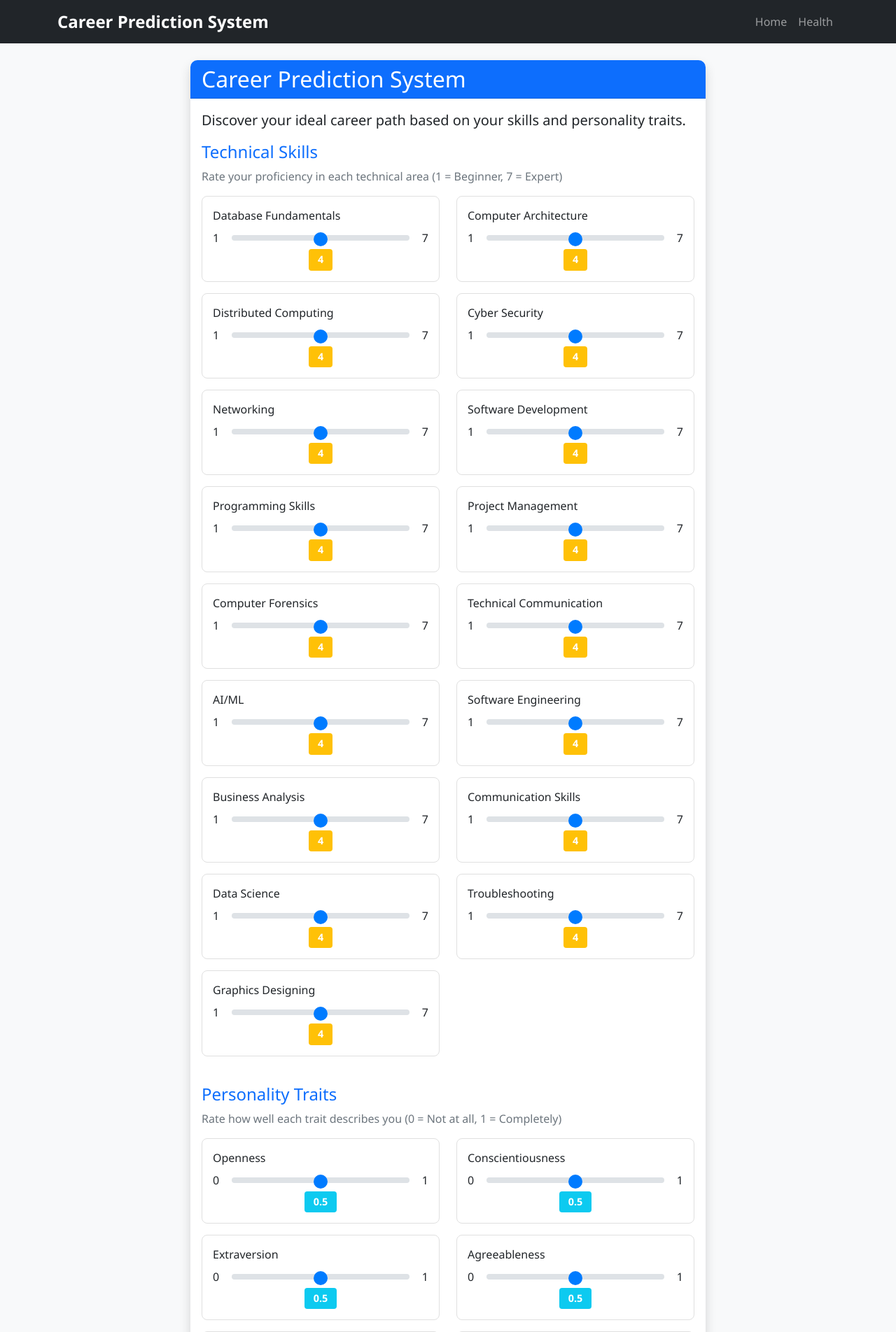
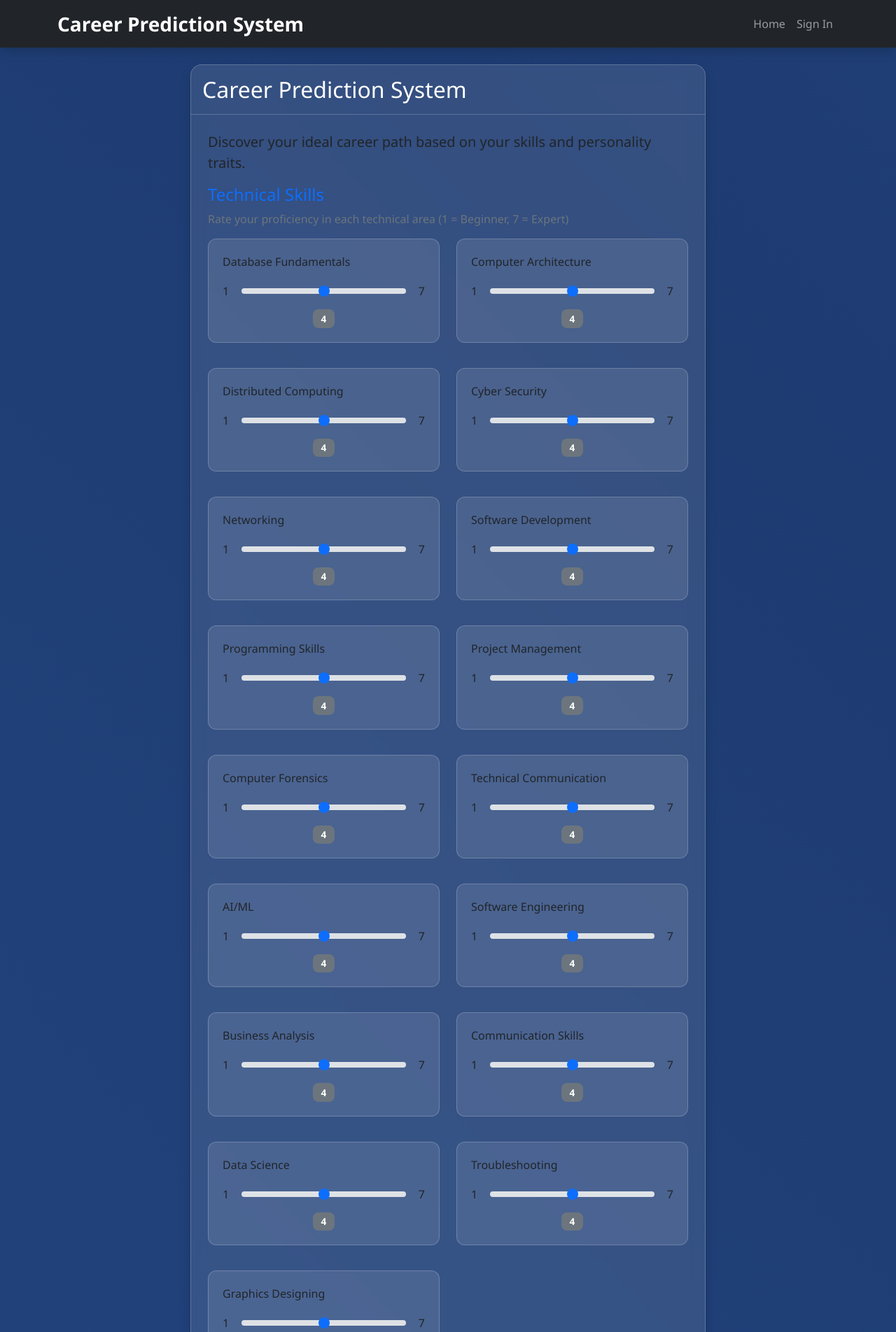
Before and after one commit to tusharchaudharryy/ML_Project_Career_Guide_Prediction_System, a Flask app: page / in a window 1280 px wide. Shown: the top 1904 px of the page at 70% size. Run offline with Flask 3, Linux system fonts and the light colour scheme.

Commit message:
New Changes

```diff
--- a/app.py
+++ b/app.py
@@ -1,5 +1,8 @@
 import os
+import sys
+sys.path.insert(0, os.path.abspath(os.path.join(os.path.dirname(__file__), '..')))
 import traceback
+
 from flask import Flask, render_template, request, jsonify, flash, redirect, url_for
 from dotenv import load_dotenv
 
@@ -12,7 +15,6 @@
     validate_model_predictions, prepare_features_from_form
 )
 from src.logging_config import setup_logging, get_logger
-
 
 # Load environment variables
 load_dotenv()
@@ -28,7 +30,6 @@
         os.makedirs(directory, exist_ok=True)
     logger.info("Required directories ensured")
 
-# Ensure directories exist
 ensure_directories()
 
 # Initialize Flask app
@@ -39,7 +40,7 @@
 # Initialize predictor
 predictor = CareerPredictor()
 
-# --- Flask 3.x-compatible model initialization ---
+# Model initialization (Flask 3.x compatible)
 try:
     if predictor.load_model():
         logger.info("Model loaded successfully during app initialization")
@@ -47,60 +48,48 @@
         logger.warning("Model could not be loaded during app initialization")
 except Exception as e:
     logger.error(f"Error during model initialization: {str(e)}")
-# --------------------------------------------------
 
 @app.route('/')
 def index():
-    """
-    Render the main prediction form
-    """
+    """Render the main prediction form."""
     try:
         logger.info("Rendering index page")
-        return render_template('index.html',
-                             technical_skills=TECHNICAL_SKILLS,
-                             personality_traits=PERSONALITY_TRAITS)
+        return render_template(
+            'index.html',
+            technical_skills=TECHNICAL_SKILLS,
+            personality_traits=PERSONALITY_TRAITS
+        )
     except Exception as e:
         logger.error(f"Error rendering index page: {str(e)}")
         return render_template('error.html', error="Page could not be loaded"), 500
 
 @app.route('/predict', methods=['POST'])
 def predict():
-    """
-    Handle prediction requests
-    """
+    """Handle prediction requests from the web form."""
     try:
         logger.info("Prediction request received")
-
-        # Get and sanitize form data
         form_data = sanitize_form_data(request.form.to_dict())
         logger.debug(f"Form data received: {len(form_data)} fields")
 
-        # Validate input
         is_valid, validation_message = validate_input(form_data)
         if not is_valid:
             logger.warning(f"Validation failed: {validation_message}")
             flash(f'Validation Error: {validation_message}', 'error')
             return redirect(url_for('index'))
 
-        # Prepare features
         features = prepare_features_from_form(form_data)
         logger.info(f"Features prepared: {len(features)} features")
 
-        # Make prediction
         prediction_result = predictor.predict(features)
-
-        # Validate prediction result
         validate_model_predictions(prediction_result)
-
-        # Format results for display
         formatted_result = format_predictions(prediction_result)
 
         logger.info(f"Prediction successful: {formatted_result['primary_career']}")
-
-        return render_template('result.html',
-                             prediction=formatted_result,
-                             form_data=form_data)
-
+        return render_template(
+            'result.html',
+            prediction=formatted_result,
+            form_data=form_data
+        )
     except Exception as e:
         logger.error(f"Prediction error: {str(e)}")
         logger.error(traceback.format_exc())
@@ -109,52 +98,35 @@
 
 @app.route('/api/predict', methods=['POST'])
 def api_predict():
-    """
-    API endpoint for prediction requests
-    """
+    """API endpoint for prediction requests."""
     try:
         logger.info("API prediction request received")
-
-        # Get JSON data
         if not request.is_json:
             return jsonify({'error': 'Content-Type must be application/json'}), 400
 
         data = request.get_json()
-
-        # Validate JSON structure
         if not isinstance(data, dict):
             return jsonify({'error': 'Invalid JSON format'}), 400
 
-        # Sanitize data
         sanitized_data = sanitize_form_data(data)
-
-        # Validate input
         is_valid, validation_message = validate_input(sanitized_data)
         if not is_valid:
             logger.warning(f"API validation failed: {validation_message}")
             return jsonify({'error': validation_message}), 400
 
-        # Prepare features
         features = prepare_features_from_form(sanitized_data)
-
-        # Make prediction
         prediction_result = predictor.predict(features)
-
-        # Validate prediction result
         validate_model_predictions(prediction_result)
-
-        # Format results
         formatted_result = format_predictions(prediction_result)
 
         logger.info(f"API prediction successful: {formatted_result['primary_career']}")
-
         return jsonify({
             'success': True,
             'prediction': formatted_result
         })
-
     except Exception as e:
         logger.error(f"API prediction error: {str(e)}")
+        logger.error(traceback.format_exc())
         return jsonify({
             'success': False,
             'error': str(e)
@@ -162,15 +134,13 @@
 
 @app.route('/health')
 def health_check():
-    """
-    Health check endpoint
-    """
+    """Health check endpoint."""
     try:
         model_info = predictor.get_model_info()
         return jsonify({
             'status': 'healthy',
-            'model_status': model_info['status'],
-            'timestamp': predictor.get_model_info().get('timestamp', 'unknown')
+            'model_status': model_info.get('status', 'unknown'),
+            'timestamp': model_info.get('timestamp', 'unknown')
         })
     except Exception as e:
         logger.error(f"Health check failed: {str(e)}")
@@ -181,9 +151,7 @@
 
 @app.route('/model-info')
 def model_info():
-    """
-    Get model information
-    """
+    """Get model information."""
     try:
         info = predictor.get_model_info()
         return jsonify(info)
@@ -193,16 +161,16 @@
 
 @app.errorhandler(404)
 def not_found(error):
-    """Handle 404 errors"""
+    """Handle 404 errors."""
     logger.warning(f"404 error: {request.url}")
     return render_template('error.html', error="Page not found"), 404
 
 @app.errorhandler(500)
 def internal_error(error):
-    """Handle 500 errors"""
+    """Handle 500 errors."""
     logger.error(f"500 error: {str(error)}")
     return render_template('error.html', error="Internal server error"), 500
 
 if __name__ == '__main__':
     logger.info("Starting Career Prediction System")
-    app.run(debug=DEBUG, host='0.0.0.0', port=5000)
+    app.run(debug=DEBUG, host='0.0.0.0', port=3000)
--- a/src/data_preprocessing.py
+++ b/src/data_preprocessing.py
@@ -7,6 +7,8 @@
 from sklearn.preprocessing import StandardScaler, LabelEncoder
 from sklearn.impute import SimpleImputer
 import os
+import sys
+sys.path.insert(0, os.path.abspath(os.path.join(os.path.dirname(__file__), '..')))
 
 from src.config import MODEL_PATH, TECHNICAL_SKILLS, PERSONALITY_TRAITS, CAREER_CATEGORIES, DATA_PATH
 
--- a/src/model_training.py
+++ b/src/model_training.py
@@ -10,6 +10,8 @@
 from sklearn.metrics import classification_report, confusion_matrix
 import joblib
 import os
+import sys
+sys.path.insert(0, os.path.abspath(os.path.join(os.path.dirname(__file__), '..')))
 
 from src.config import TECHNICAL_SKILLS, PERSONALITY_TRAITS, CAREER_CATEGORIES, MODEL_PATH
 from src.logging_config import get_logger
--- a/src/utils.py
+++ b/src/utils.py
@@ -1,6 +1,9 @@
 """
 Utility functions for the Career Prediction System
 """
+import os
+import sys
+sys.path.insert(0, os.path.abspath(os.path.join(os.path.dirname(__file__), '..')))
 
 import re
 from typing import Dict, List, Tuple, Any
--- a/static/css/style.css
+++ b/static/css/style.css
@@ -1,119 +1,199 @@
-/* Career Prediction System Styles */
+:root {
+    /* Color Palette */
+    --color-bg-light: #f8f9fa;
+    --color-bg-dark: #121212;
+    --color-card-bg: rgba(255, 255, 255, 0.1);
+    --color-card-border: rgba(255, 255, 255, 0.2);
+    --color-accent: #00d1ff;
+    --color-primary: #1e90ff;
+    --color-success: #28a745;
+    --color-text-light: #ffffff;
+    --color-text-dark: #212529;
+    --transition-fast: 0.3s ease;
+}
+
+/* Dark / Light Mode based on user preference */
+@media (prefers-color-scheme: dark) {
+    body {
+        background: #000;
+        color: var(--color-text-light);
+    }
+}
+@media (prefers-color-scheme: light) {
+    body {
+        background: var(--color-bg-light);
+        color: var(--color-text-dark);
+    }
+}
 
 body {
     font-family: 'Segoe UI', Tahoma, Geneva, Verdana, sans-serif;
-    background-color: #f8f9fa;
+    margin: 0;
+    padding: 0;
+    min-height: 100vh;
+    display: flex;
+    flex-direction: column;
+    animation: gradient-bg 15s infinite;
+    background: linear-gradient(45deg, #1e3c72, #2a5298, #1e3c72, #2a5298);
+    background-size: 600% 600%;
+    transition: background var(--transition-fast);
 }
 
+/* Moving Gradient Background */
+@keyframes gradient-bg {
+    0% { background-position: 0% 50%; }
+    50% { background-position: 100% 50%; }
+    100% { background-position: 0% 50%; }
+}
+
+/* Glassmorphic Card Style */
 .card {
-    border: none;
-    border-radius: 10px;
+    background: var(--color-card-bg);
+    border: 1px solid var(--color-card-border);
+    backdrop-filter: blur(10px);
+    border-radius: 16px;
+    box-shadow: 0 8px 32px rgba(0, 0, 0, 0.37);
+    transition: transform var(--transition-fast), box-shadow var(--transition-fast);
+    overflow: hidden;
+}
+
+.card:hover {
+    transform: translateY(-8px);
+    box-shadow: 0 16px 48px rgba(0, 0, 0, 0.5);
 }
 
 .card-header {
-    border-radius: 10px 10px 0 0 !important;
+    background: transparent !important;
+    border-bottom: 1px solid var(--color-card-border) !important;
+    padding: 1rem;
+    font-weight: bold;
+    font-size: 1.25rem;
+}
+
+.card-body {
+    padding: 1.5rem;
 }
 
 .skill-group, .trait-group {
-    background-color: #ffffff;
-    padding: 15px;
-    border-radius: 8px;
-    border: 1px solid #e0e0e0;
+    background: var(--color-card-bg);
+    padding: 20px;
+    border: 1px solid var(--color-card-border);
+    border-radius: 12px;
+    margin-bottom: 20px;
 }
 
 .form-range {
-    margin: 0 10px;
+    width: calc(100% - 20px);
+    margin: 10px;
 }
 
-.form-range::-webkit-slider-thumb {
-    background: #007bff;
+.form-range::-webkit-slider-thumb,
+.form-range::-moz-range-thumb {
+    background: var(--color-accent);
     border-radius: 50%;
-    width: 20px;
-    height: 20px;
+    width: 24px;
+    height: 24px;
+    cursor: pointer;
+    transition: transform var(--transition-fast);
 }
 
-.form-range::-moz-range-thumb {
-    background: #007bff;
-    border-radius: 50%;
-    width: 20px;
-    height: 20px;
-    border: none;
+.form-range::-webkit-slider-thumb:hover,
+.form-range::-moz-range-thumb:hover {
+    transform: scale(1.2);
 }
 
 .badge {
-    font-size: 0.9rem;
-    padding: 0.5rem 0.8rem;
+    font-size: 0.85rem;
+    padding: 0.4rem 0.7rem;
+    background: var(--color-primary);
+    color: #fff;
+    border-radius: 0.5rem;
 }
 
 .progress {
-    height: 8px;
-    border-radius: 4px;
+    height: 10px;
+    border-radius: 5px;
+    overflow: hidden;
+    background: rgba(255, 255, 255, 0.1);
 }
 
 .progress-bar {
-    background: linear-gradient(45deg, #007bff, #28a745);
-    border-radius: 4px;
+    background: linear-gradient(45deg, var(--color-primary), var(--color-success));
+    border-radius: 5px;
 }
 
 .alert-success {
-    background: linear-gradient(135deg, #d4edda, #c3e6cb);
-    border: 1px solid #b3d4fc;
+    background: linear-gradient(135deg, #2f855a, #38a169);
+    color: #e6fffa;
+    border: none;
+    border-radius: 8px;
 }
 
 .btn-primary {
-    background: linear-gradient(45deg, #007bff, #0056b3);
+    background: var(--color-primary);
     border: none;
-    transition: all 0.3s ease;
+    border-radius: 8px;
+    padding: 0.8rem 1.5rem;
+    font-size: 1rem;
+    transition: background var(--transition-fast), transform var(--transition-fast), box-shadow var(--transition-fast);
 }
 
 .btn-primary:hover {
-    background: linear-gradient(45deg, #0056b3, #004085);
-    transform: translateY(-2px);
-    box-shadow: 0 4px 8px rgba(0,0,0,0.2);
+    background: var(--color-success);
+    transform: translateY(-3px);
+    box-shadow: 0 8px 16px rgba(0, 0, 0, 0.3);
+}
+
+.navbar {
+    background: rgba(255, 255, 255, 0.05);
+    backdrop-filter: blur(10px);
+    box-shadow: 0 4px 16px rgba(0, 0, 0, 0.2);
 }
 
 .navbar-brand {
-    font-weight: bold;
-    font-size: 1.5rem;
+    font-weight: 700;
+    font-size: 1.75rem;
+    color: var(--color-text-light) !important;
 }
 
 footer {
+    padding: 1rem;
+    text-align: center;
+    font-size: 0.9rem;
+    color: rgba(255, 255, 255, 0.6);
     margin-top: auto;
 }
 
 /* Responsive Design */
 @media (max-width: 768px) {
     .skill-group, .trait-group {
-        margin-bottom: 10px;
-    }
-
-    .card-body {
         padding: 15px;
     }
-
+    .card-body {
+        padding: 1rem;
+    }
     .btn-lg {
-        padding: 12px 20px;
+        padding: 1rem 1.8rem;
         font-size: 1.1rem;
     }
 }
 
-/* Animation for loading */
+/* Loading Animation */
 @keyframes pulse {
     0% { opacity: 1; }
-    50% { opacity: 0.5; }
+    50% { opacity: 0.6; }
     100% { opacity: 1; }
 }
 
 .loading {
-    animation: pulse 1.5s ease-in-out infinite;
+    animation: pulse 1.2s ease-in-out infinite;
 }
 
-/* Print styles */
+/* Print Styles */
 @media print {
     .btn, .navbar, footer {
         display: none !important;
     }
-
     .card {
         box-shadow: none !important;
         border: 1px solid #000 !important;
--- a/static/js/script.js
+++ b/static/js/script.js
@@ -1,231 +1,126 @@
-/**
- * Career Prediction System JavaScript
- */
-
-// Initialize when DOM is loaded
-document.addEventListener('DOMContentLoaded', function() {
-    initializeSliders();
-    initializeForm();
+document.addEventListener('DOMContentLoaded', () => {
+  initSliders();
+  initForm();
+  initThemeToggle();
 });
 
 /**
- * Initialize all range sliders
+ * Initialize range sliders with live values
  */
-function initializeSliders() {
-    const sliders = document.querySelectorAll('input[type="range"]');
-    sliders.forEach(slider => {
-        // Set initial display value
-        updateSliderValue(slider.id, slider.value);
-
-        // Add event listener for changes
-        slider.addEventListener('input', function() {
-            updateSliderValue(this.id, this.value);
-        });
-    });
+function initSliders() {
+  document.querySelectorAll('input[type="range"]').forEach(slider => {
+    renderSliderValue(slider);
+    slider.addEventListener('input', () => renderSliderValue(slider));
+  });
 }
 
 /**
- * Update slider value display
- * @param {string} skillKey - The skill key identifier
- * @param {string} value - The slider value
+ * Render slider value and style badge using CSS variables
  */
-function updateSliderValue(skillKey, value) {
-    const valueElement = document.getElementById(skillKey + '_value');
-    if (valueElement) {
-        valueElement.textContent = value;
-
-        // Update badge color based on value
-        updateBadgeColor(valueElement, value, skillKey);
-    }
+function renderSliderValue(slider) {
+  const display = document.getElementById(`${slider.id}_value`);
+  if (!display) return;
+  const val = parseFloat(slider.value);
+  display.textContent = slider.value;
+  styleBadge(display, val, slider.dataset.trait);
 }
 
 /**
- * Update badge color based on value
- * @param {Element} element - The badge element
- * @param {string} value - The value
- * @param {string} skillKey - The skill key
+ * Style badge based on value ranges using CSS variables
  */
-function updateBadgeColor(element, value, skillKey) {
-    // Remove existing color classes
-    element.className = 'badge';
+function styleBadge(el, value, trait) {
+  // Reset inline styles
+  el.style.background = '';
+  el.style.color = 'var(--color-text-light)';
 
-    // Determine if this is a technical skill (1-7) or personality trait (0-1)
-    const isTechnicalSkill = parseFloat(value) > 1;
+  // Determine thresholds from data attributes or defaults
+  const thresholds = trait === 'tech'
+    ? [2, 4, 6]  // technical: low, medium, high
+    : [0.3, 0.6]; // traits: low, medium
 
-    if (isTechnicalSkill) {
-        // Technical skills (1-7 scale)
-        const numValue = parseInt(value);
-        if (numValue <= 2) {
-            element.classList.add('bg-danger');
-        } else if (numValue <= 4) {
-            element.classList.add('bg-warning');
-        } else if (numValue <= 6) {
-            element.classList.add('bg-info');
-        } else {
-            element.classList.add('bg-success');
-        }
-    } else {
-        // Personality traits (0-1 scale)
-        const numValue = parseFloat(value);
-        if (numValue <= 0.3) {
-            element.classList.add('bg-secondary');
-        } else if (numValue <= 0.6) {
-            element.classList.add('bg-info');
-        } else {
-            element.classList.add('bg-success');
-        }
-    }
+  if (trait === 'tech') {
+    if (value <= thresholds[0]) el.style.background = 'var(--color-warning)';
+    else if (value <= thresholds[1]) el.style.background = 'var(--color-accent)';
+    else if (value <= thresholds[2]) el.style.background = 'var(--color-primary)';
+    else el.style.background = 'var(--color-success)';
+  } else {
+    if (value <= thresholds[0]) el.style.background = 'rgba(255,255,255,0.2)';
+    else if (value <= thresholds[1]) el.style.background = 'var(--color-accent)';
+    else el.style.background = 'var(--color-success)';
+  }
 }
 
 /**
- * Initialize form handling
+ * Initialize form submission with spinner and validation
  */
-function initializeForm() {
-    const form = document.getElementById('predictionForm');
-    if (form) {
-        form.addEventListener('submit', handleFormSubmit);
+function initForm() {
+  const form = document.getElementById('predictionForm');
+  if (!form) return;
+  form.addEventListener('submit', e => {
+    const btn = document.getElementById('predictButton');
+    const spinner = document.getElementById('loadingSpinner');
+    if (btn && spinner) {
+      btn.disabled = true;
+      spinner.classList.remove('d-none');
+      btn.textContent = 'Predicting...';
+      if (!validateForm()) {
+        e.preventDefault();
+        resetButton(btn, spinner);
+      }
     }
+  });
 }
 
 /**
- * Handle form submission
- * @param {Event} event - The form submit event
+ * Validate required inputs
  */
-function handleFormSubmit(event) {
-    const button = document.getElementById('predictButton');
-    const spinner = document.getElementById('loadingSpinner');
-
-    if (button && spinner) {
-        // Show loading state
-        button.disabled = true;
-        spinner.classList.remove('d-none');
-        button.innerHTML = '<span class="spinner-border spinner-border-sm me-2"></span>Predicting...';
-
-        // Validate form before submission
-        if (!validateForm()) {
-            event.preventDefault();
-            resetButton(button);
-            return false;
-        }
-    }
-
-    return true;
+function validateForm() {
+  let valid = true;
+  document.querySelectorAll('input[required]').forEach(input => {
+    if (!input.value.trim()) {
+      input.classList.add('is-invalid');
+      valid = false;
+    } else input.classList.remove('is-invalid');
+  });
+  if (!valid) showAlert('Fill all required fields!', 'error');
+  return valid;
 }
 
 /**
- * Validate form inputs
- * @returns {boolean} - True if form is valid
+ * Reset submit button state
  */
-function validateForm() {
-    const requiredFields = document.querySelectorAll('input[required]');
-    let isValid = true;
-
-    requiredFields.forEach(field => {
-        if (!field.value || field.value.trim() === '') {
-            isValid = false;
-            field.classList.add('is-invalid');
-        } else {
-            field.classList.remove('is-invalid');
-        }
-    });
-
-    if (!isValid) {
-        showAlert('Please fill in all required fields.', 'error');
-    }
-
-    return isValid;
+function resetButton(btn, spinner) {
+  btn.disabled = false;
+  btn.textContent = 'Predict My Career';
+  spinner.classList.add('d-none');
 }
 
 /**
- * Reset button to original state
- * @param {Element} button - The button element
+ * Display alert messages dynamically
  */
-function resetButton(button) {
-    button.disabled = false;
-    button.innerHTML = 'Predict My Career';
-
-    const spinner = document.getElementById('loadingSpinner');
-    if (spinner) {
-        spinner.classList.add('d-none');
-    }
+function showAlert(msg, type='info') {
+  const wrapper = document.createElement('div');
+  wrapper.className = `alert alert-${type==='error'?'danger':type} show`;
+  wrapper.textContent = msg;
+  const container = document.querySelector('.container');
+  container.insertBefore(wrapper, container.firstChild);
+  setTimeout(() => wrapper.remove(), 5000);
 }
 
 /**
- * Show alert message
- * @param {string} message - The message to show
- * @param {string} type - The alert type (success, error, warning, info)
+ * Smooth scroll utility
  */
-function showAlert(message, type = 'info') {
-    const alertDiv = document.createElement('div');
-    alertDiv.className = `alert alert-${type === 'error' ? 'danger' : type} alert-dismissible fade show`;
-    alertDiv.innerHTML = `
-        ${message}
-        <button type="button" class="btn-close" data-bs-dismiss="alert"></button>
-    `;
-
-    // Insert at the top of the container
-    const container = document.querySelector('.container');
-    if (container) {
-        container.insertBefore(alertDiv, container.firstChild);
-    }
-
-    // Auto-dismiss after 5 seconds
-    setTimeout(() => {
-        alertDiv.remove();
-    }, 5000);
+function smoothScrollTo(id) {
+  document.getElementById(id)?.scrollIntoView({ behavior: 'smooth' });
 }
 
 /**
- * API call for predictions (for future use)
- * @param {Object} formData - The form data
- * @returns {Promise} - The API response
+ * Theme toggle (light/dark) button initializer
  */
-async function makePredictionAPI(formData) {
-    try {
-        const response = await fetch('/api/predict', {
-            method: 'POST',
-            headers: {
-                'Content-Type': 'application/json',
-            },
-            body: JSON.stringify(formData)
-        });
-
-        const data = await response.json();
-
-        if (!response.ok) {
-            throw new Error(data.error || 'Prediction failed');
-        }
-
-        return data;
-    } catch (error) {
-        console.error('API Error:', error);
-        throw error;
-    }
+function initThemeToggle() {
+  const toggle = document.getElementById('themeToggle');
+  if (!toggle) return;
+  toggle.addEventListener('click', () => {
+    document.body.classList.toggle('light-mode');
+  });
 }
-
-/**
- * Format form data for API submission
- * @param {FormData} formData - The form data
- * @returns {Object} - Formatted data object
- */
-function formatFormDataForAPI(formData) {
-    const data = {};
-    for (let [key, value] of formData.entries()) {
-        data[key] = value;
-    }
-    return data;
-}
-
-/**
- * Smooth scroll to element
- * @param {string} elementId - The element ID to scroll to
- */
-function smoothScrollTo(elementId) {
-    const element = document.getElementById(elementId);
-    if (element) {
-        element.scrollIntoView({
-            behavior: 'smooth',
-            block: 'start'
-        });
-    }
-}
--- a/templates/base.html
+++ b/templates/base.html
@@ -13,7 +13,7 @@
             <a class="navbar-brand" href="{{ url_for('index') }}">Career Prediction System</a>
             <div class="navbar-nav ms-auto">
                 <a class="nav-link" href="{{ url_for('index') }}">Home</a>
-                <a class="nav-link" href="{{ url_for('health_check') }}">Health</a>
+                <a class="nav-link" href="{{ url_for('health_check') }}">Sign In</a>
             </div>
         </div>
     </nav>
```
Also changed, not shown: run_training.py (added, +14 -0 lines), src/config.py (+3 -7 lines), src/predictor.py (+3 -5 lines).
